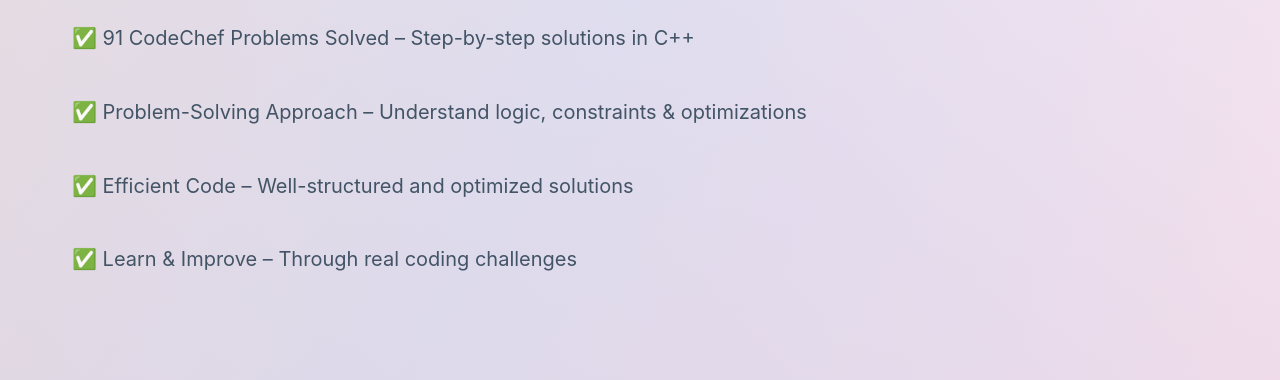
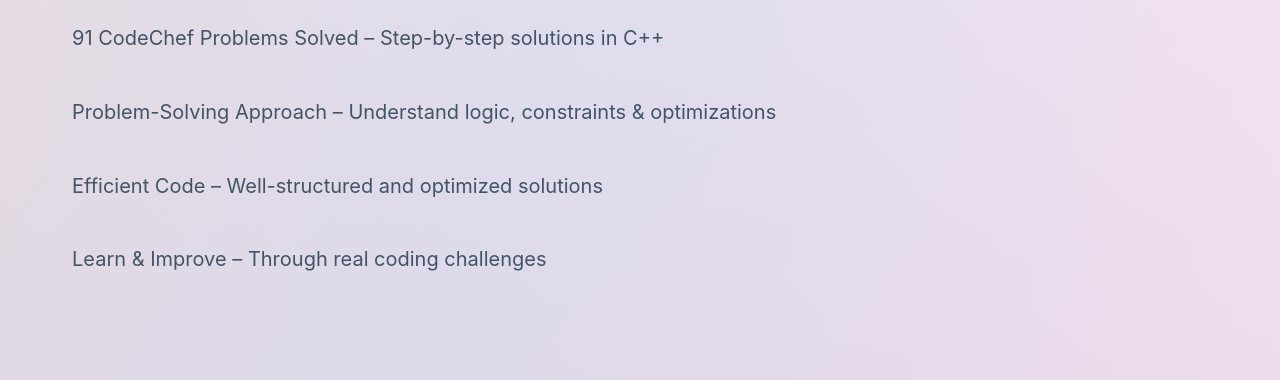
Before and after one commit to prav10140/CODECHEF, a plain HTML site: page index.html in a window 1280 px wide. Shown: the part 420-800 px from the top of the page. Drawn offline with nearby package versions, Linux system fonts and the light colour scheme.

Commit message:
Update index.html

```diff
--- a/index.html
+++ b/index.html
@@ -37,13 +37,13 @@
       <br><br>
       <h2>What You’ll Find Here:</h2>
       <br>
-        <p>✅ 91 CodeChef Problems Solved – Step-by-step solutions in C++</p>
+        <p>91 CodeChef Problems Solved – Step-by-step solutions in C++</p>
         <br>
-        <p>✅ Problem-Solving Approach – Understand logic, constraints & optimizations</p>
+        <p>Problem-Solving Approach – Understand logic, constraints & optimizations</p>
         <br>
-        <p>✅ Efficient Code – Well-structured and optimized solutions</p>
+        <p>Efficient Code – Well-structured and optimized solutions</p>
         <br>
-        <p>✅ Learn & Improve – Through real coding challenges</p>
+        <p>Learn & Improve – Through real coding challenges</p>
         <br>
     </div>
   </header>
```
